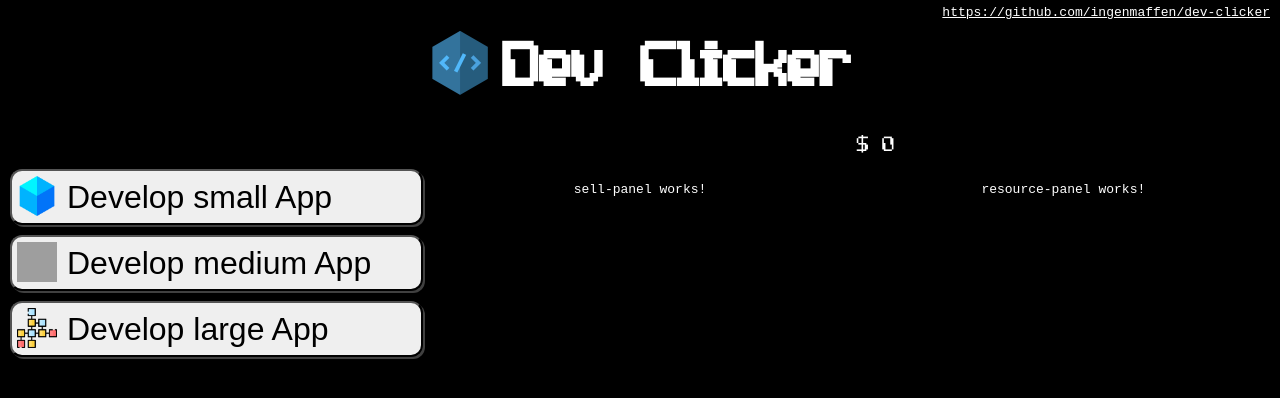
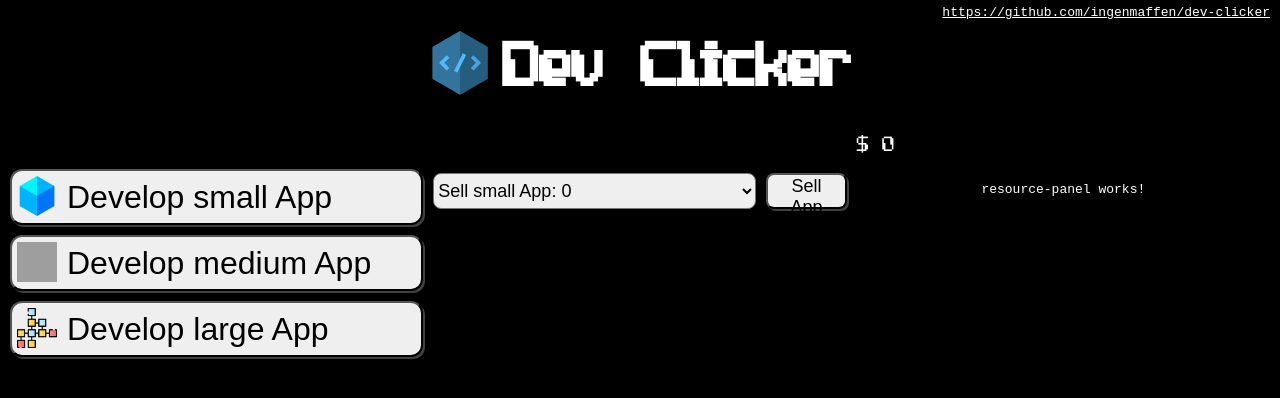
Before and after one commit to ingenmaffen/dev-clicker, an Angular app: page / in a window 1280 px wide. Shown: the top 398 px of the page. Built offline with nearby package versions, Linux system fonts and the light colour scheme; grey boxes are pictures that could not be loaded.

Commit message:
Copy over most of sell-panel

```diff
--- a/src/app/components/sell-panel/price-chart/price-chart.component.html
+++ b/src/app/components/sell-panel/price-chart/price-chart.component.html
@@ -1 +1 @@
-<p>price-chart works!</p>
+<!-- <p>price-chart works!</p> -->
--- a/src/app/components/sell-panel/sell-panel.component.html
+++ b/src/app/components/sell-panel/sell-panel.component.html
@@ -1 +1,11 @@
-<p>sell-panel works!</p>
+<div class="sell-app-panel">
+    <div class="sell-controls">
+        <select [(ngModel)]="selectedAppType">
+            <option *ngFor="let app of appTypes" [value]="app.type">Sell {{ app.type }} App: 0</option>
+        </select>
+        <button [disabled]="isSellButtonDisabled" click="sellApp()">Sell App</button>
+    </div>
+    <div>
+        <dc-price-chart></dc-price-chart>
+    </div>
+</div>
--- a/src/app/components/sell-panel/sell-panel.component.scss
+++ b/src/app/components/sell-panel/sell-panel.component.scss
@@ -0,0 +1,30 @@
+.sell-app-panel {
+    display: flex;
+    flex-direction: column;
+
+    .sell-controls {
+        display: flex;
+        height: 36px;
+        column-gap: 10px;
+        margin-top: 4px;
+        margin-bottom: 10px;
+    }
+
+    select {
+        flex: 5;
+        border-radius: 8px;
+        font-size: 18px;
+    }
+
+    button {
+        flex: 1;
+        font-size: 18px;
+        border-radius: 8px;
+        box-shadow: 2px 2px rgba(255, 255, 255, 0.25);
+        cursor: pointer;
+    }
+
+    button:disabled {
+        cursor: default;
+    }
+}
--- a/src/app/components/sell-panel/sell-panel.component.ts
+++ b/src/app/components/sell-panel/sell-panel.component.ts
@@ -5,4 +5,36 @@ import { Component } from "@angular/core";
     templateUrl: "./sell-panel.component.html",
     styleUrls: ["./sell-panel.component.scss"],
 })
-export class SellPanelComponent {}
+export class SellPanelComponent {
+    public appTypes = [
+        {
+            type: "small",
+            icon: "assets/block.png",
+            time: 60,
+            valueMultiplier: 1,
+            requiredDevelopers: 0,
+        },
+        {
+            type: "medium",
+            icon: "assets/blockchain.png",
+            time: 150,
+            valueMultiplier: 2.5,
+            requiredDevelopers: 3,
+        },
+        {
+            type: "large",
+            icon: "assets/blocks.png",
+            time: 300,
+            valueMultiplier: 10,
+            requiredDevelopers: 5,
+        },
+    ];
+
+    public selectedAppType: string = "small";
+
+    public get isSellButtonDisabled(): boolean {
+        return false;
+    }
+
+    public sellApp(): void {}
+}
```
Also changed, not shown: src/app/app.module.ts (+14 -22 lines).
